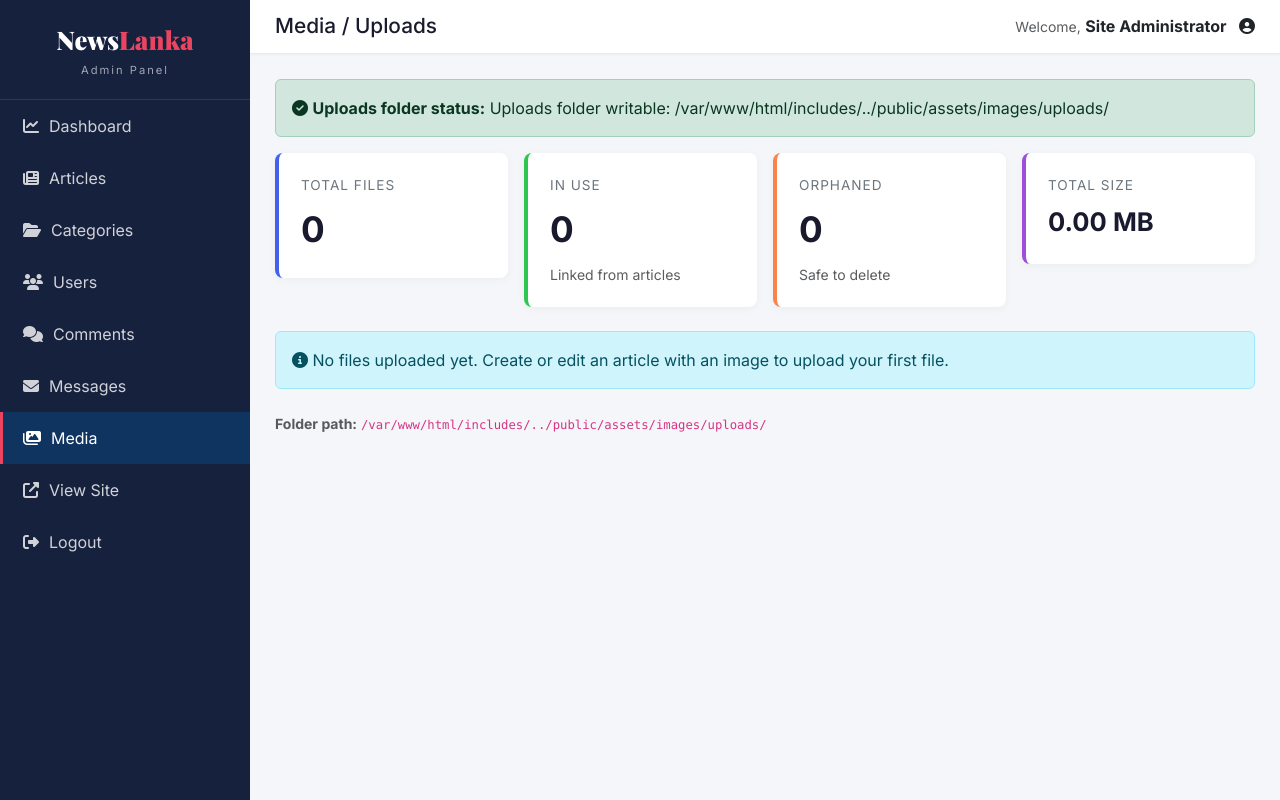
After one commit to Rushan-LIBT/News-Site-Student, a PHP site: page /News-Site-Student/uploads.php in a window 1280 px wide. The commit adds this page. Run offline with PHP 8.4, Linux system fonts and the light colour scheme; a user stored in the database is signed in; data comes from the database, SQL or seed files in the repository.

Commit message:
feat: robust image upload with diagnostics and media library
- upload_image() now returns specific error messages by reference
  (size, MIME type, folder permissions, PHP upload codes)
- Auto-delete old image when replacing or deleting an article
- Pre-flight uploads-folder writability check on the article form
- New admin/uploads.php media library page:
  * Shows folder status (path, writable check)
  * Stats: total files, in-use, orphaned, total size
  * Grid view of all uploaded files with preview
  * Marks files referenced by articles vs orphaned
  * Allows manual deletion of files

```diff
--- a/admin/_layout_top.php
+++ b/admin/_layout_top.php
@@ -31,6 +31,7 @@ $page_title = $page_title ?? 'Admin';
             <li><a href="users.php"      class="<?= $admin_page === 'users'      ? 'active' : '' ?>"><i class="fas fa-users"></i> <span>Users</span></a></li>
             <li><a href="comments.php"   class="<?= $admin_page === 'comments'   ? 'active' : '' ?>"><i class="fas fa-comments"></i> <span>Comments</span></a></li>
             <li><a href="messages.php"   class="<?= $admin_page === 'messages'   ? 'active' : '' ?>"><i class="fas fa-envelope"></i> <span>Messages</span></a></li>
+            <li><a href="uploads.php"    class="<?= $admin_page === 'media'      ? 'active' : '' ?>"><i class="fas fa-images"></i> <span>Media</span></a></li>
             <li><a href="<?= SITE_URL ?>/index.php" target="_blank"><i class="fas fa-external-link-alt"></i> <span>View Site</span></a></li>
             <li><a href="<?= SITE_URL ?>/logout.php"><i class="fas fa-sign-out-alt"></i> <span>Logout</span></a></li>
         </ul>
--- /dev/null
+++ b/admin/uploads.php
@@ -0,0 +1,119 @@
+<?php
+require_once __DIR__ . '/../includes/functions.php';
+$admin_page = 'media';
+$page_title = 'Media / Uploads';
+
+// Handle deletion of a file
+if ($_SERVER['REQUEST_METHOD'] === 'POST') {
+    if (!csrf_verify($_POST['csrf_token'] ?? '')) {
+        flash('error', 'Invalid token.');
+        redirect(ADMIN_URL . '/uploads.php');
+    }
+    $fname = $_POST['filename'] ?? '';
+    if (delete_uploaded_image($fname)) {
+        flash('success', "File deleted: $fname");
+    } else {
+        flash('error', "Could not delete file: $fname");
+    }
+    redirect(ADMIN_URL . '/uploads.php');
+}
+
+$status = uploads_dir_status();
+
+// List files in uploads folder
+$files = [];
+if (is_dir(UPLOAD_DIR)) {
+    foreach (scandir(UPLOAD_DIR) as $f) {
+        if ($f === '.' || $f === '..' || $f === '.htaccess' || $f === '.gitkeep') continue;
+        $path = UPLOAD_DIR . $f;
+        if (!is_file($path)) continue;
+        $files[] = [
+            'name' => $f,
+            'size' => filesize($path),
+            'time' => filemtime($path),
+            'url'  => UPLOAD_URL . $f,
+        ];
+    }
+    // Sort newest first
+    usort($files, fn($a, $b) => $b['time'] <=> $a['time']);
+}
+
+// Find which files are referenced by articles
+$used_images = [];
+foreach (db()->query("SELECT image FROM articles WHERE image IS NOT NULL AND image != ''") as $row) {
+    $used_images[$row['image']] = true;
+}
+
+include __DIR__ . '/_layout_top.php';
+?>
+
+<!-- Status banner -->
+<div class="alert <?= $status['ok'] ? 'alert-success' : 'alert-danger' ?>">
+    <i class="fas fa-<?= $status['ok'] ? 'check-circle' : 'exclamation-triangle' ?>"></i>
+    <strong>Uploads folder status:</strong> <?= e($status['msg']) ?>
+</div>
+
+<div class="row g-3 mb-4">
+    <div class="col-md-3"><div class="stat-card blue">
+        <div class="label">Total Files</div>
+        <div class="value"><?= count($files) ?></div>
+    </div></div>
+    <div class="col-md-3"><div class="stat-card green">
+        <div class="label">In Use</div>
+        <div class="value"><?= count(array_filter($files, fn($f) => isset($used_images[$f['name']]))) ?></div>
+        <div class="small text-muted mt-2">Linked from articles</div>
+    </div></div>
+    <div class="col-md-3"><div class="stat-card orange">
+        <div class="label">Orphaned</div>
+        <div class="value"><?= count(array_filter($files, fn($f) => !isset($used_images[$f['name']]))) ?></div>
+        <div class="small text-muted mt-2">Safe to delete</div>
+    </div></div>
+    <div class="col-md-3"><div class="stat-card purple">
+        <div class="label">Total Size</div>
+        <div class="value" style="font-size:1.6rem;"><?= number_format(array_sum(array_column($files, 'size')) / 1024 / 1024, 2) ?> MB</div>
+    </div></div>
+</div>
+
+<?php if (empty($files)): ?>
+    <div class="alert alert-info">
+        <i class="fas fa-info-circle"></i> No files uploaded yet. Create or edit an article with an image to upload your first file.
+    </div>
+<?php else: ?>
+    <div class="row g-3">
+        <?php foreach ($files as $f):
+            $in_use = isset($used_images[$f['name']]);
+        ?>
+            <div class="col-md-3 col-sm-6">
+                <div class="card h-100 shadow-sm">
+                    <div style="aspect-ratio:4/3;overflow:hidden;background:#f4f6f9;">
+                        <img src="<?= e($f['url']) ?>" alt="<?= e($f['name']) ?>" style="width:100%;height:100%;object-fit:cover;">
+                    </div>
+                    <div class="card-body p-2">
+                        <div class="small text-truncate" title="<?= e($f['name']) ?>"><strong><?= e($f['name']) ?></strong></div>
+                        <div class="small text-muted">
+                            <?= number_format($f['size'] / 1024, 1) ?> KB · <?= date('M d, H:i', $f['time']) ?>
+                        </div>
+                        <div class="mt-2 d-flex justify-content-between align-items-center">
+                            <?php if ($in_use): ?>
+                                <span class="pill pill-success">In use</span>
+                            <?php else: ?>
+                                <span class="pill pill-muted">Unused</span>
+                            <?php endif; ?>
+                            <form method="post" class="d-inline" data-confirm="Delete this file? <?= $in_use ? 'It is still referenced by an article!' : '' ?>">
+                                <?= csrf_field() ?>
+                                <input type="hidden" name="filename" value="<?= e($f['name']) ?>">
+                                <button class="btn btn-sm btn-outline-danger" title="Delete"><i class="fas fa-trash"></i></button>
+                            </form>
+                        </div>
+                    </div>
+                </div>
+            </div>
+        <?php endforeach; ?>
+    </div>
+<?php endif; ?>
+
+<div class="mt-4 small text-muted">
+    <strong>Folder path:</strong> <code><?= e(UPLOAD_DIR) ?></code>
+</div>
+
+<?php include __DIR__ . '/_layout_bottom.php'; ?>
--- a/includes/functions.php
+++ b/includes/functions.php
@@ -109,28 +109,89 @@ function unique_slug($title, $table = 'articles', $excludeId = null) {
     return $slug;
 }
 
-// File upload helper — validates type & size, returns saved filename
-function upload_image($file, $prefix = 'img') {
-    if (!isset($file) || $file['error'] !== UPLOAD_ERR_OK) return null;
+// File upload helper — validates type & size, returns saved filename.
+// On failure returns false and populates $error by reference with a
+// human-readable reason. On no-file returns null.
+function upload_image($file, $prefix = 'img', &$error = null) {
+    $error = null;
 
+    if (!isset($file) || empty($file['name']) || ($file['error'] ?? UPLOAD_ERR_NO_FILE) === UPLOAD_ERR_NO_FILE) {
+        return null; // no file selected — not an error
+    }
+
+    // Map PHP upload error codes to messages
+    if ($file['error'] !== UPLOAD_ERR_OK) {
+        $codes = [
+            UPLOAD_ERR_INI_SIZE   => 'File exceeds upload_max_filesize in php.ini',
+            UPLOAD_ERR_FORM_SIZE  => 'File exceeds form MAX_FILE_SIZE',
+            UPLOAD_ERR_PARTIAL    => 'File was only partially uploaded',
+            UPLOAD_ERR_NO_TMP_DIR => 'Missing temporary folder on server',
+            UPLOAD_ERR_CANT_WRITE => 'Cannot write file to disk',
+            UPLOAD_ERR_EXTENSION  => 'Upload stopped by a PHP extension',
+        ];
+        $error = $codes[$file['error']] ?? ('Unknown upload error code: ' . $file['error']);
+        return false;
+    }
+
+    // Validate actual MIME type from file contents (not just extension)
     $allowed = ['image/jpeg', 'image/png', 'image/webp', 'image/gif'];
     $finfo = new finfo(FILEINFO_MIME_TYPE);
-    $mime = $finfo->file($file['tmp_name']);
-
-    if (!in_array($mime, $allowed)) return false;
-    if ($file['size'] > 5 * 1024 * 1024) return false; // 5MB max
-
-    $ext = pathinfo($file['name'], PATHINFO_EXTENSION);
-    $name = $prefix . '-' . time() . '-' . bin2hex(random_bytes(4)) . '.' . strtolower($ext);
-
-    if (!is_dir(UPLOAD_DIR)) {
-        mkdir(UPLOAD_DIR, 0755, true);
+    $mime  = $finfo->file($file['tmp_name']);
+    if (!in_array($mime, $allowed)) {
+        $error = 'Invalid file type "' . $mime . '". Allowed: JPG, PNG, WEBP, GIF.';
+        return false;
     }
 
-    if (move_uploaded_file($file['tmp_name'], UPLOAD_DIR . $name)) {
-        return $name;
+    // Size cap
+    if ($file['size'] > 5 * 1024 * 1024) {
+        $error = 'File too large (' . round($file['size'] / 1024 / 1024, 2) . ' MB). Max 5 MB.';
+        return false;
     }
+
+    // Ensure uploads dir exists and is writable
+    if (!is_dir(UPLOAD_DIR)) {
+        if (!@mkdir(UPLOAD_DIR, 0755, true)) {
+            $error = 'Could not create uploads folder. Path: ' . UPLOAD_DIR;
+            return false;
+        }
+    }
+    if (!is_writable(UPLOAD_DIR)) {
+        $error = 'Uploads folder is not writable. chmod 755 (or 775) on: ' . UPLOAD_DIR;
+        return false;
+    }
+
+    // Build unique filename
+    $ext  = strtolower(pathinfo($file['name'], PATHINFO_EXTENSION));
+    if (!in_array($ext, ['jpg', 'jpeg', 'png', 'webp', 'gif'])) $ext = 'jpg';
+    $name = $prefix . '-' . date('Ymd-His') . '-' . bin2hex(random_bytes(4)) . '.' . $ext;
+
+    if (!move_uploaded_file($file['tmp_name'], UPLOAD_DIR . $name)) {
+        $error = 'Failed to move uploaded file to ' . UPLOAD_DIR;
+        return false;
+    }
+
+    return $name;
+}
+
+// Safely delete an article image file from the uploads folder
+function delete_uploaded_image($filename) {
+    if (empty($filename)) return false;
+    // Only allow plain filenames (no paths) to prevent traversal
+    if (basename($filename) !== $filename) return false;
+    $path = UPLOAD_DIR . $filename;
+    if (is_file($path)) return @unlink($path);
     return false;
+}
+
+// Check if the uploads folder is properly writable. Used by admin forms.
+function uploads_dir_status() {
+    if (!is_dir(UPLOAD_DIR)) {
+        return ['ok' => false, 'msg' => 'Uploads folder does not exist: ' . UPLOAD_DIR];
+    }
+    if (!is_writable(UPLOAD_DIR)) {
+        return ['ok' => false, 'msg' => 'Uploads folder exists but is NOT writable. Run: chmod -R 775 ' . UPLOAD_DIR];
+    }
+    return ['ok' => true, 'msg' => 'Uploads folder writable: ' . UPLOAD_DIR];
 }
 
 // Get article image URL with fallback
```
Also changed, not shown: admin/articles.php (+25 -2 lines).
